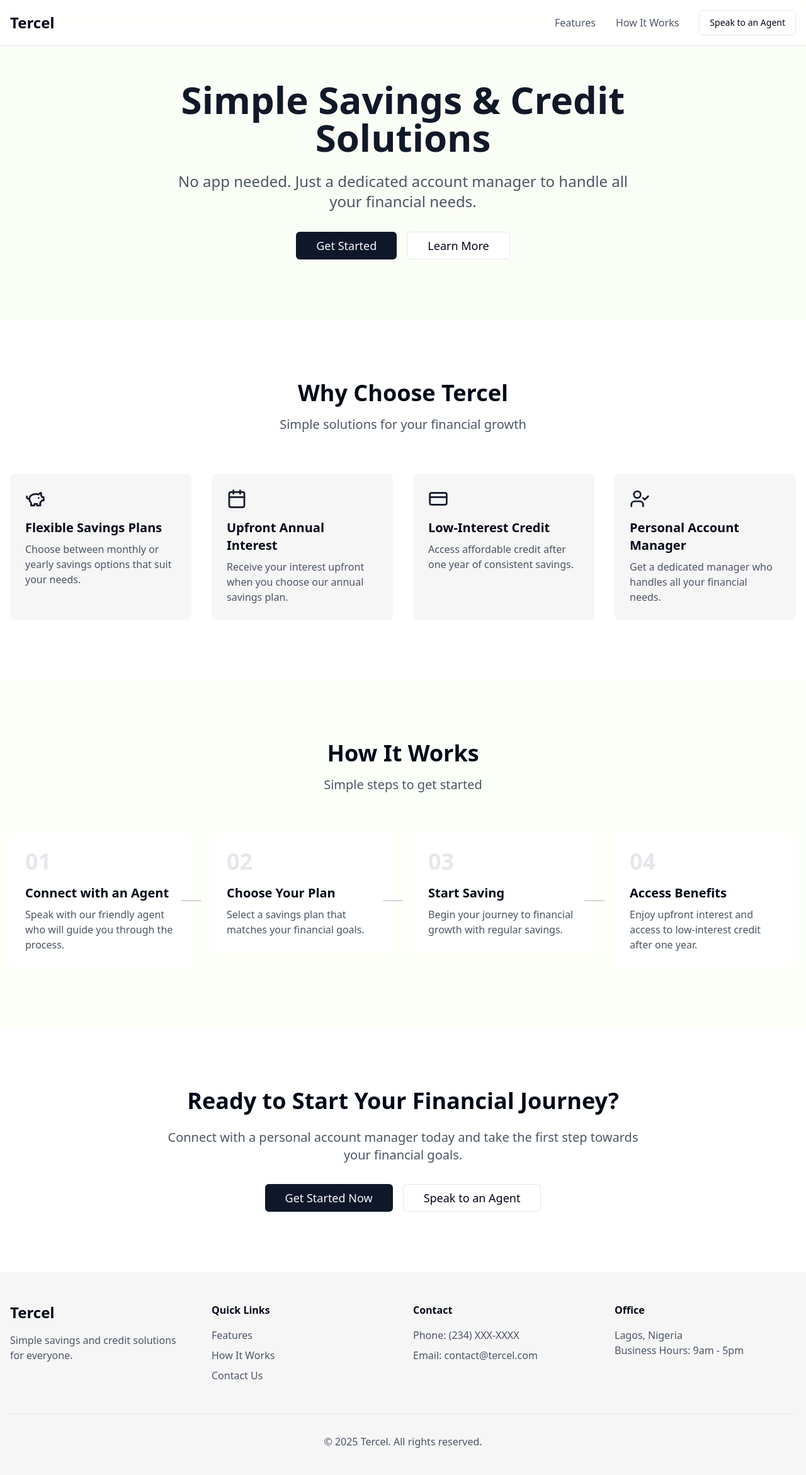
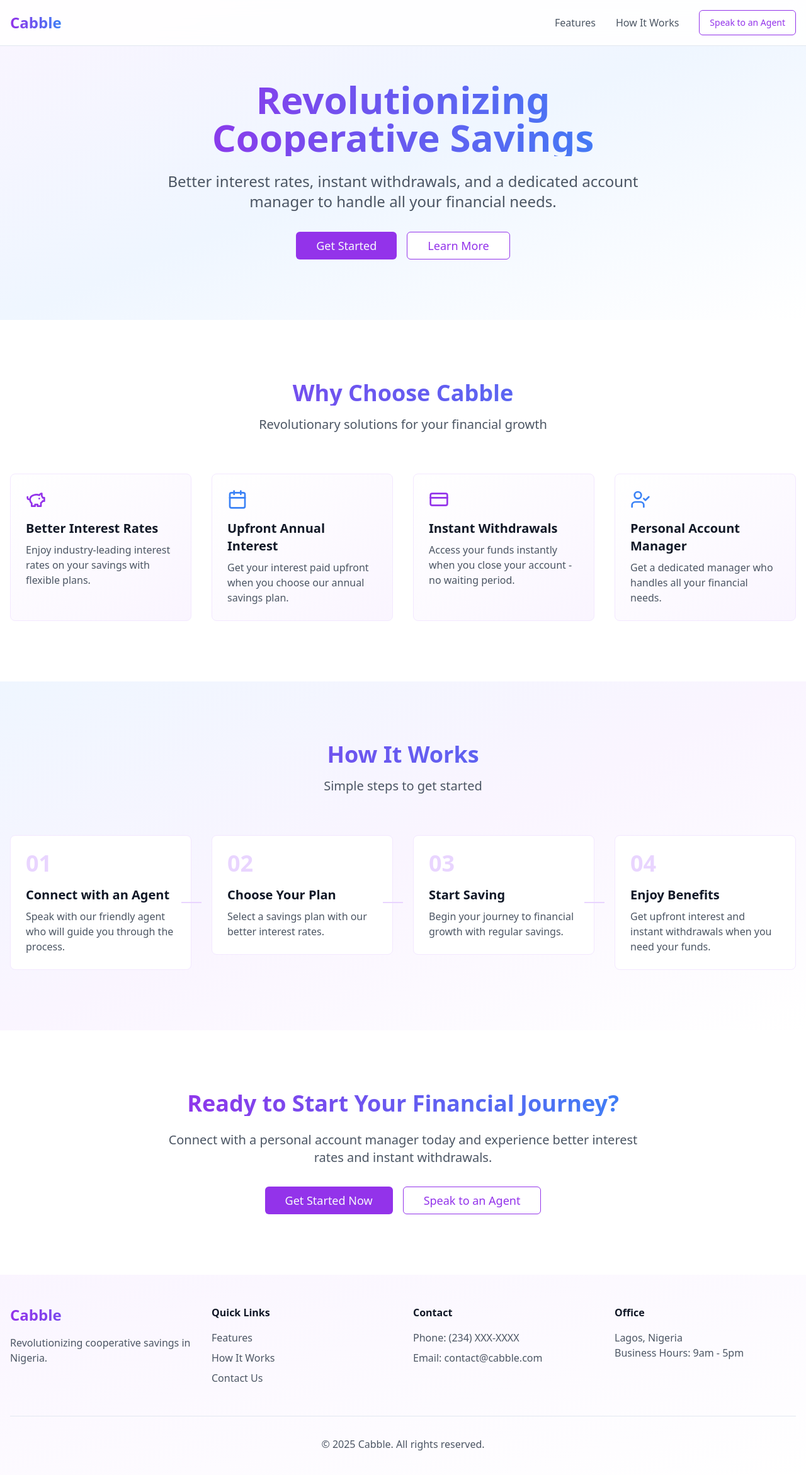
Before and after one commit to Paey777/easy-tercel-connect, a React (Vite) app: page / in a window 1280 px wide. Shown: the top 2342 px of the page at 63% size. Built offline with nearby package versions, Linux system fonts and the light colour scheme.

Commit message:
Rename Tercel to Cabble
Rename all instances of "Tercel" to "Cabble" and update the website to reflect the new brand. Also, make the website more colorful.

```diff
--- a/index.html
+++ b/index.html
@@ -5,9 +5,9 @@
     <meta charset="UTF-8" />
     <link rel="icon" type="image/svg+xml" href="/favicon.ico" />
     <meta name="viewport" content="width=device-width, initial-scale=1.0" />
-    <title>Tercel - Simple Savings & Credit Solutions</title>
-    <meta name="description" content="Tercel provides simple savings and credit solutions for individuals in Nigeria. No app needed - just a dedicated account manager for all your financial needs." />
-    <meta name="author" content="Tercel" />
+    <title>Cabble - Better Interest & Instant Withdrawals</title>
+    <meta name="description" content="Cabble revolutionizes cooperative societies in Nigeria with better interest rates and instant withdrawals. No app needed - just a dedicated account manager for all your financial needs." />
+    <meta name="author" content="Cabble" />
     <link rel="preconnect" href="https://fonts.googleapis.com">
     <link rel="preconnect" href="https://fonts.gstatic.com" crossorigin>
     <link href="https://fonts.googleapis.com/css2?family=Inter:wght@400;500;600;700&display=swap" rel="stylesheet">
--- a/src/components/CTA.tsx
+++ b/src/components/CTA.tsx
@@ -6,17 +6,17 @@ const CTA = () => {
     <section className="py-16 md:py-24 bg-white">
       <div className="container mx-auto px-4">
         <div className="max-w-3xl mx-auto text-center">
-          <h2 className="text-3xl md:text-4xl font-bold mb-6">
+          <h2 className="text-3xl md:text-4xl font-bold mb-6 bg-gradient-to-r from-purple-600 to-blue-500 bg-clip-text text-transparent">
             Ready to Start Your Financial Journey?
           </h2>
           <p className="text-xl text-gray-600 mb-8">
-            Connect with a personal account manager today and take the first step towards your financial goals.
+            Connect with a personal account manager today and experience better interest rates and instant withdrawals.
           </p>
           <div className="flex flex-col md:flex-row gap-4 justify-center">
-            <Button size="lg" className="text-lg px-8">
+            <Button size="lg" className="text-lg px-8 bg-purple-600 hover:bg-purple-700">
               Get Started Now
             </Button>
-            <Button size="lg" variant="outline" className="text-lg px-8">
+            <Button size="lg" variant="outline" className="text-lg px-8 border-purple-600 text-purple-600 hover:bg-purple-50">
               Speak to an Agent
             </Button>
           </div>
--- a/src/components/Features.tsx
+++ b/src/components/Features.tsx
@@ -3,22 +3,22 @@ import { PiggyBank, Calendar, CreditCard, UserCheck } from "lucide-react";
 
 const features = [
   {
-    icon: <PiggyBank className="w-8 h-8" />,
-    title: "Flexible Savings Plans",
-    description: "Choose between monthly or yearly savings options that suit your needs.",
+    icon: <PiggyBank className="w-8 h-8 text-purple-600" />,
+    title: "Better Interest Rates",
+    description: "Enjoy industry-leading interest rates on your savings with flexible plans.",
   },
   {
-    icon: <Calendar className="w-8 h-8" />,
+    icon: <Calendar className="w-8 h-8 text-blue-500" />,
     title: "Upfront Annual Interest",
-    description: "Receive your interest upfront when you choose our annual savings plan.",
+    description: "Get your interest paid upfront when you choose our annual savings plan.",
   },
   {
-    icon: <CreditCard className="w-8 h-8" />,
-    title: "Low-Interest Credit",
-    description: "Access affordable credit after one year of consistent savings.",
+    icon: <CreditCard className="w-8 h-8 text-purple-600" />,
+    title: "Instant Withdrawals",
+    description: "Access your funds instantly when you close your account - no waiting period.",
   },
   {
-    icon: <UserCheck className="w-8 h-8" />,
+    icon: <UserCheck className="w-8 h-8 text-blue-500" />,
     title: "Personal Account Manager",
     description: "Get a dedicated manager who handles all your financial needs.",
   },
@@ -29,17 +29,17 @@ const Features = () => {
     <section id="features" className="py-16 md:py-24 bg-white">
       <div className="container mx-auto px-4">
         <div className="text-center mb-16">
-          <h2 className="text-3xl md:text-4xl font-bold mb-4">Why Choose Tercel</h2>
-          <p className="text-xl text-gray-600">Simple solutions for your financial growth</p>
+          <h2 className="text-3xl md:text-4xl font-bold mb-4 bg-gradient-to-r from-purple-600 to-blue-500 bg-clip-text text-transparent">Why Choose Cabble</h2>
+          <p className="text-xl text-gray-600">Revolutionary solutions for your financial growth</p>
         </div>
         <div className="grid grid-cols-1 md:grid-cols-2 lg:grid-cols-4 gap-8">
           {features.map((feature, index) => (
             <div
               key={index}
-              className="p-6 rounded-lg bg-tercel-neutral hover:shadow-lg transition-shadow duration-300"
+              className="p-6 rounded-lg bg-gradient-to-br from-white to-purple-50 hover:shadow-lg transition-all duration-300 border border-purple-100"
             >
-              <div className="text-gray-900 mb-4">{feature.icon}</div>
-              <h3 className="text-xl font-semibold mb-2">{feature.title}</h3>
+              <div className="mb-4">{feature.icon}</div>
+              <h3 className="text-xl font-semibold mb-2 text-gray-900">{feature.title}</h3>
               <p className="text-gray-600">{feature.description}</p>
             </div>
           ))}
--- a/src/components/Footer.tsx
+++ b/src/components/Footer.tsx
@@ -1,30 +1,30 @@
 
 const Footer = () => {
   return (
-    <footer className="bg-tercel-neutral py-12">
+    <footer className="bg-gradient-to-br from-purple-50 to-white py-12">
       <div className="container mx-auto px-4">
         <div className="grid grid-cols-1 md:grid-cols-4 gap-8">
           <div>
-            <h3 className="text-2xl font-semibold mb-4">Tercel</h3>
-            <p className="text-gray-600">Simple savings and credit solutions for everyone.</p>
+            <h3 className="text-2xl font-semibold mb-4 bg-gradient-to-r from-purple-600 to-blue-500 bg-clip-text text-transparent">Cabble</h3>
+            <p className="text-gray-600">Revolutionizing cooperative savings in Nigeria.</p>
           </div>
           <div>
-            <h4 className="font-semibold mb-4">Quick Links</h4>
+            <h4 className="font-semibold mb-4 text-gray-900">Quick Links</h4>
             <ul className="space-y-2">
-              <li><a href="#features" className="text-gray-600 hover:text-gray-900">Features</a></li>
-              <li><a href="#how-it-works" className="text-gray-600 hover:text-gray-900">How It Works</a></li>
-              <li><a href="#" className="text-gray-600 hover:text-gray-900">Contact Us</a></li>
+              <li><a href="#features" className="text-gray-600 hover:text-purple-600">Features</a></li>
+              <li><a href="#how-it-works" className="text-gray-600 hover:text-purple-600">How It Works</a></li>
+              <li><a href="#" className="text-gray-600 hover:text-purple-600">Contact Us</a></li>
             </ul>
           </div>
           <div>
-            <h4 className="font-semibold mb-4">Contact</h4>
+            <h4 className="font-semibold mb-4 text-gray-900">Contact</h4>
             <ul className="space-y-2">
               <li className="text-gray-600">Phone: (234) XXX-XXXX</li>
-              <li className="text-gray-600">Email: contact@tercel.com</li>
+              <li className="text-gray-600">Email: contact@cabble.com</li>
             </ul>
           </div>
           <div>
-            <h4 className="font-semibold mb-4">Office</h4>
+            <h4 className="font-semibold mb-4 text-gray-900">Office</h4>
             <p className="text-gray-600">
               Lagos, Nigeria<br />
               Business Hours: 9am - 5pm
@@ -32,7 +32,7 @@ const Footer = () => {
           </div>
         </div>
         <div className="mt-12 pt-8 border-t text-center text-gray-600">
-          <p>&copy; {new Date().getFullYear()} Tercel. All rights reserved.</p>
+          <p>&copy; {new Date().getFullYear()} Cabble. All rights reserved.</p>
         </div>
       </div>
     </footer>
--- a/src/components/Header.tsx
+++ b/src/components/Header.tsx
@@ -5,15 +5,15 @@ const Header = () => {
   return (
     <header className="fixed top-0 left-0 right-0 bg-white/90 backdrop-blur-md z-50 border-b">
       <div className="container mx-auto px-4 py-4 flex items-center justify-between">
-        <div className="text-2xl font-semibold">Tercel</div>
+        <div className="text-2xl font-semibold bg-gradient-to-r from-purple-600 to-blue-500 bg-clip-text text-transparent">Cabble</div>
         <nav className="hidden md:flex space-x-8 items-center">
-          <a href="#features" className="text-gray-600 hover:text-gray-900 transition-colors">Features</a>
-          <a href="#how-it-works" className="text-gray-600 hover:text-gray-900 transition-colors">How It Works</a>
-          <Button variant="outline" className="ml-4">
+          <a href="#features" className="text-gray-600 hover:text-purple-600 transition-colors">Features</a>
+          <a href="#how-it-works" className="text-gray-600 hover:text-purple-600 transition-colors">How It Works</a>
+          <Button variant="outline" className="ml-4 border-purple-600 text-purple-600 hover:bg-purple-50">
             Speak to an Agent
           </Button>
         </nav>
-        <Button className="md:hidden">Menu</Button>
+        <Button className="md:hidden bg-purple-600 hover:bg-purple-700">Menu</Button>
       </div>
     </header>
   );
--- a/src/components/Hero.tsx
+++ b/src/components/Hero.tsx
@@ -4,16 +4,16 @@ import { motion } from "framer-motion";
 
 const Hero = () => {
   return (
-    <section className="pt-24 pb-16 md:pt-32 md:pb-24 bg-tercel-green/30">
+    <section className="pt-24 pb-16 md:pt-32 md:pb-24 bg-gradient-to-br from-purple-50 via-blue-50 to-white">
       <div className="container mx-auto px-4">
         <div className="max-w-3xl mx-auto text-center">
           <motion.h1
             initial={{ opacity: 0, y: 20 }}
             animate={{ opacity: 1, y: 0 }}
             transition={{ duration: 0.5 }}
-            className="text-4xl md:text-6xl font-bold text-gray-900 mb-6"
+            className="text-4xl md:text-6xl font-bold mb-6 bg-gradient-to-r from-purple-600 to-blue-500 bg-clip-text text-transparent"
           >
-            Simple Savings & Credit Solutions
+            Revolutionizing Cooperative Savings
           </motion.h1>
           <motion.p
             initial={{ opacity: 0, y: 20 }}
@@ -21,7 +21,7 @@ const Hero = () => {
             transition={{ duration: 0.5, delay: 0.2 }}
             className="text-xl md:text-2xl text-gray-600 mb-8"
           >
-            No app needed. Just a dedicated account manager to handle all your financial needs.
+            Better interest rates, instant withdrawals, and a dedicated account manager to handle all your financial needs.
           </motion.p>
           <motion.div
             initial={{ opacity: 0, y: 20 }}
@@ -29,10 +29,10 @@ const Hero = () => {
             transition={{ duration: 0.5, delay: 0.4 }}
             className="flex flex-col md:flex-row gap-4 justify-center"
           >
-            <Button size="lg" className="text-lg px-8">
+            <Button size="lg" className="text-lg px-8 bg-purple-600 hover:bg-purple-700">
               Get Started
             </Button>
-            <Button size="lg" variant="outline" className="text-lg px-8">
+            <Button size="lg" variant="outline" className="text-lg px-8 border-purple-600 text-purple-600 hover:bg-purple-50">
               Learn More
             </Button>
           </motion.div>
--- a/src/components/HowItWorks.tsx
+++ b/src/components/HowItWorks.tsx
@@ -8,7 +8,7 @@ const steps = [
   {
     number: "02",
     title: "Choose Your Plan",
-    description: "Select a savings plan that matches your financial goals.",
+    description: "Select a savings plan with our better interest rates.",
   },
   {
     number: "03",
@@ -17,30 +17,30 @@ const steps = [
   },
   {
     number: "04",
-    title: "Access Benefits",
-    description: "Enjoy upfront interest and access to low-interest credit after one year.",
+    title: "Enjoy Benefits",
+    description: "Get upfront interest and instant withdrawals when you need your funds.",
   },
 ];
 
 const HowItWorks = () => {
   return (
-    <section id="how-it-works" className="py-16 md:py-24 bg-tercel-green/20">
+    <section id="how-it-works" className="py-16 md:py-24 bg-gradient-to-br from-blue-50 via-purple-50 to-white">
       <div className="container mx-auto px-4">
         <div className="text-center mb-16">
-          <h2 className="text-3xl md:text-4xl font-bold mb-4">How It Works</h2>
+          <h2 className="text-3xl md:text-4xl font-bold mb-4 bg-gradient-to-r from-purple-600 to-blue-500 bg-clip-text text-transparent">How It Works</h2>
           <p className="text-xl text-gray-600">Simple steps to get started</p>
         </div>
         <div className="grid grid-cols-1 md:grid-cols-2 lg:grid-cols-4 gap-8">
           {steps.map((step, index) => (
             <div key={index} className="relative">
-              <div className="p-6 rounded-lg bg-white hover:shadow-lg transition-shadow duration-300">
-                <div className="text-4xl font-bold text-gray-200 mb-4">{step.number}</div>
-                <h3 className="text-xl font-semibold mb-2">{step.title}</h3>
+              <div className="p-6 rounded-lg bg-white hover:shadow-lg transition-shadow duration-300 border border-purple-100">
+                <div className="text-4xl font-bold text-purple-200 mb-4">{step.number}</div>
+                <h3 className="text-xl font-semibold mb-2 text-gray-900">{step.title}</h3>
                 <p className="text-gray-600">{step.description}</p>
               </div>
               {index < steps.length - 1 && (
                 <div className="hidden lg:block absolute top-1/2 right-0 transform translate-x-1/2 -translate-y-1/2">
-                  <div className="w-8 h-0.5 bg-gray-300"></div>
+                  <div className="w-8 h-0.5 bg-purple-200"></div>
                 </div>
               )}
             </div>
```
